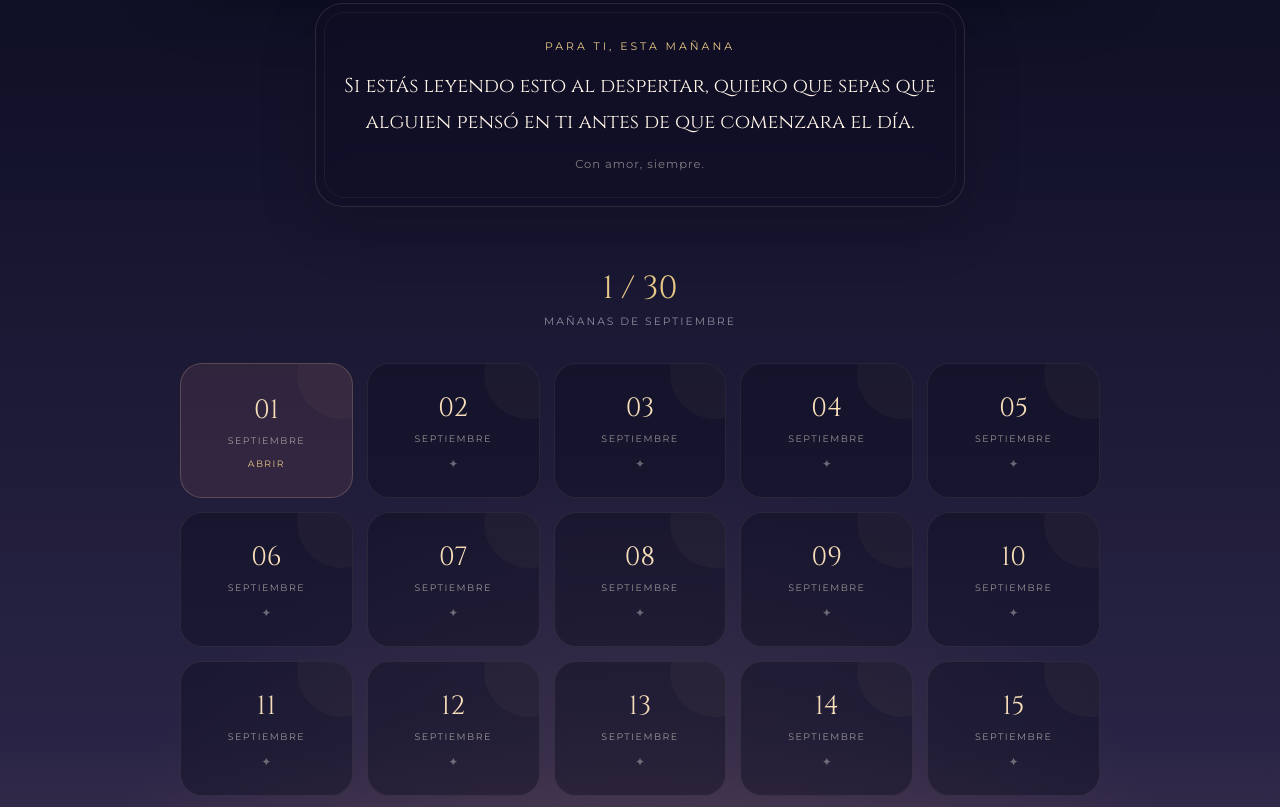
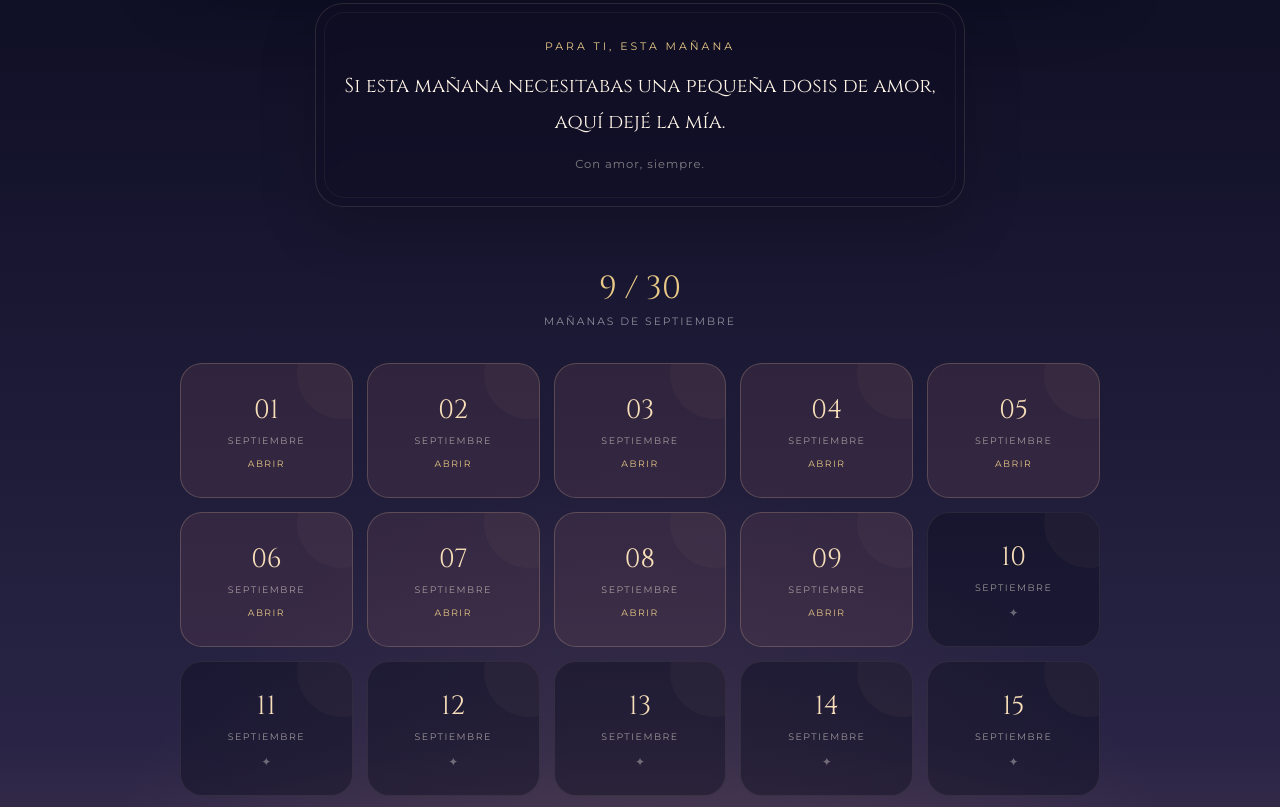
Before and after one commit to j8753741-eng/NUESTRO-SEPTIEMBRE-DEL-2026, a plain HTML site: page index.html in a window 1280 px wide. Shown: the part 751-1558 px from the top of the page. Drawn offline with Linux system fonts and the light colour scheme.

Commit message:
Change month constant from 9 to 8

```diff
--- a/index.html
+++ b/index.html
@@ -851,7 +851,7 @@ const CARTAS = [
    FECHA DE INICIO
 ===================================================== */
 
-const MES = 9; // septiembre = 9 en JavaScript
+const MES = 8; // septiembre = 8 en JavaScript
 const AÑO = 2026;
 
 
```
